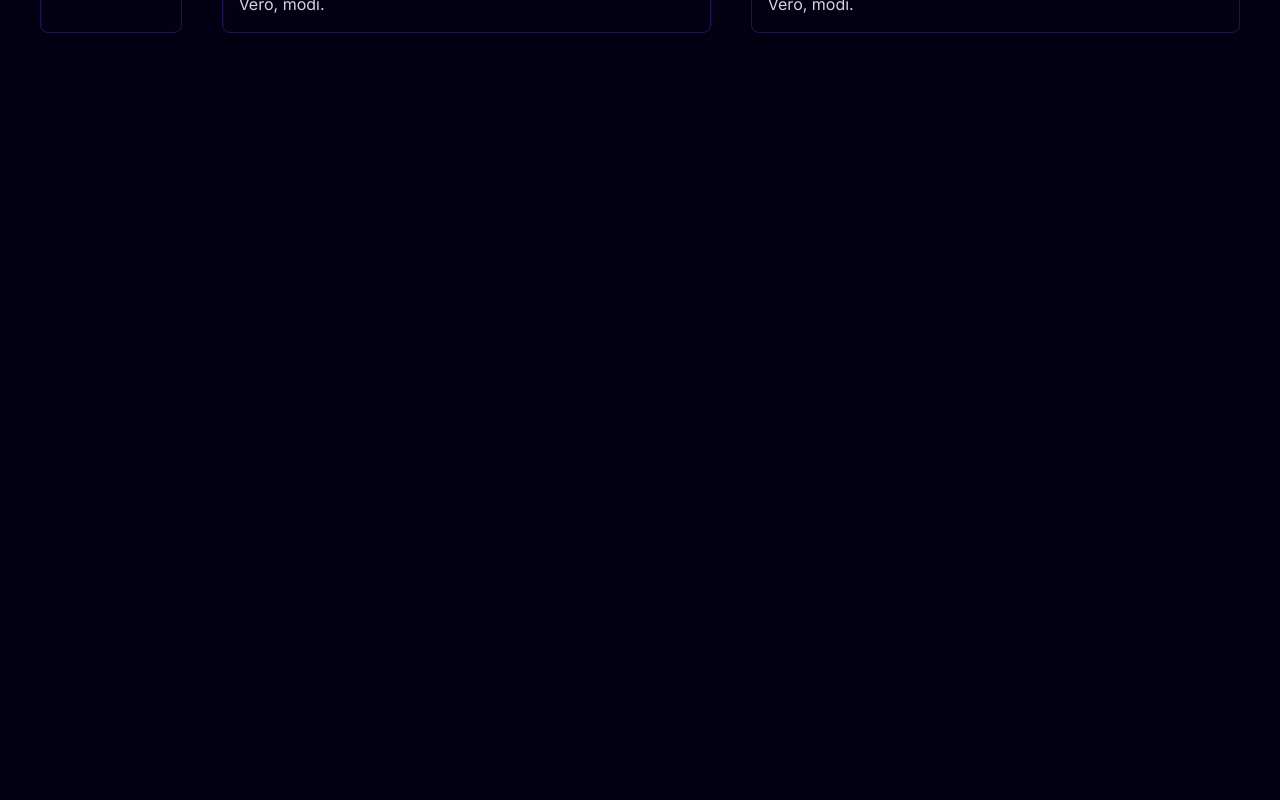
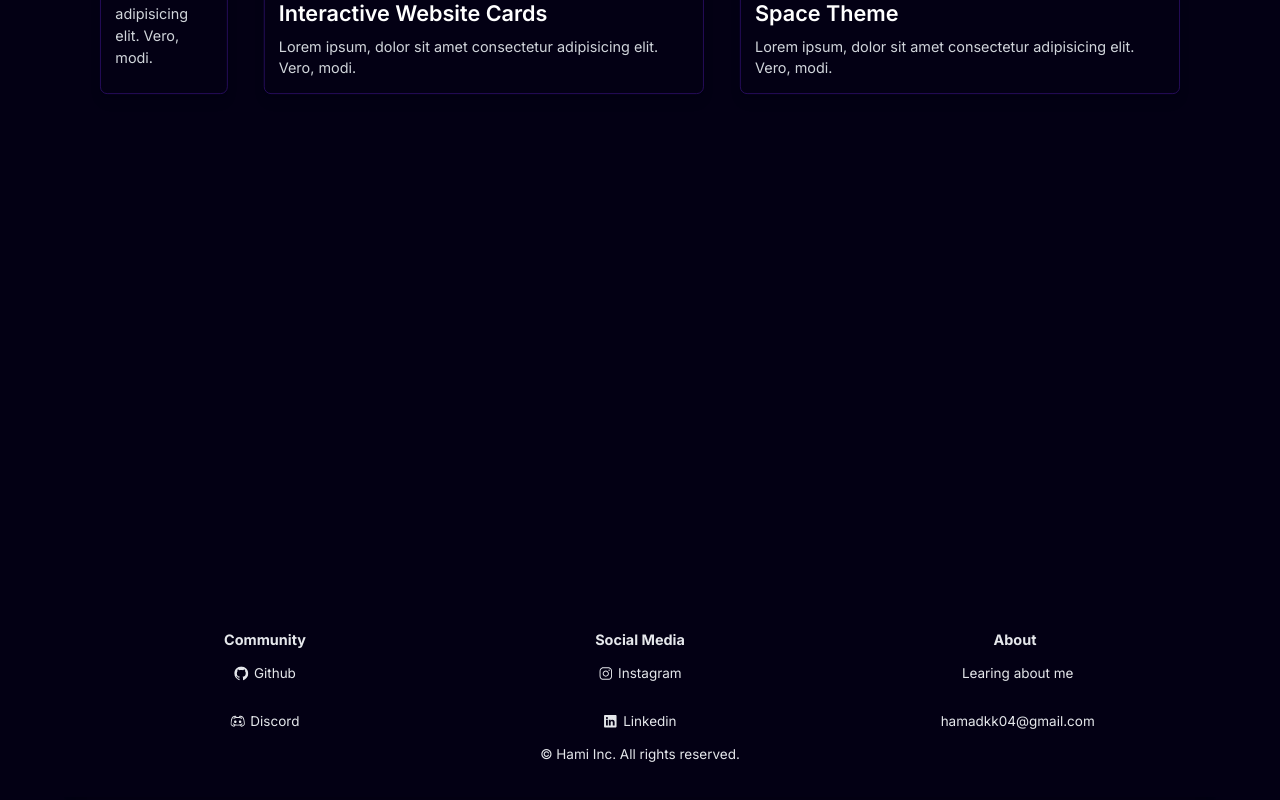
Before and after one commit to Hamadkk05/Space-Portfolio, a Next.js app: page / in a window 1280 px wide. Shown: the part 3376-4176 px from the top of the page. Before the commit the page ends 3489 px from the top, so only its background shows below. Built offline with nearby package versions, Linux system fonts and the light colour scheme.

Commit message:
Adding Footer

```diff
--- a/app/layout.tsx
+++ b/app/layout.tsx
@@ -3,6 +3,7 @@ import { Inter } from "next/font/google";
 import "./globals.css";
 import StarsCanvas from "@/components/main/StarBackground";
 import Navbar from "@/components/main/Navbar";
+import Footer from "@/components/main/Footer";
 
 const inter = Inter({ subsets: ["latin"] });
 
@@ -22,6 +23,7 @@ export default function RootLayout({
         <StarsCanvas/>
         <Navbar/>
         {children}
+        <Footer/>
         </body>
     </html>
   );
--- a/app/page.tsx
+++ b/app/page.tsx
@@ -13,6 +13,7 @@ export default function Home() {
         <Encryption/>
         <Projects/>
 
+
       </div>
     </main>
   );
--- a/components/main/Footer.tsx
+++ b/components/main/Footer.tsx
@@ -9,7 +9,13 @@ import { RxDiscordLogo,
 
 const Footer = () => {
   return (
-    <div className=' w-full h-full bg-transparent text-gray-200 shadow-lg p-[15px] '>
+   <section
+   id="about-me"
+   className="flex flex-col items-center justify-center gap-3 h-full relative overflow-hidden pb-80  py-20"
+   style={{ transform: "scale(0.9)" }}
+   >
+
+<div className=' w-full h-full bg-transparent text-gray-200 shadow-lg p-[15px] '>
         <div className=' w-full flex flex-col items-center justify-center m-auto'>
             <div className=' w-full h-full flex flex-row items-center justify-around flex-wrap'>
                 <div className='min-w-[200px] h-auto flex flex-col items-center justify-start'>
@@ -19,16 +25,56 @@ const Footer = () => {
                     </div>
                     <p className='flex flex-row items-center my-[15px] cursor-pointer'>
                        <RxGithubLogo/>
-                       <span className='text-[15px]'> Github</span>
+                       <span className='text-[15px] ml-[6px]'> Github</span>
+                    </p>
+                    <p className='flex flex-row items-center my-[15px] cursor-pointer'>
+                       <RxDiscordLogo/>
+                       <span className='text-[15px] ml-[6px]'> Discord</span>
+                    </p>
+
+                </div>
+                <div className='min-w-[200px] h-auto flex flex-col items-center justify-start'>
+                    <div className='font-bold text-[16px]'>
+                        Social Media
+
+                    </div>
+                    <p className='flex flex-row items-center my-[15px] cursor-pointer'>
+                       <RxInstagramLogo/>
+                       <span className='text-[15px] ml-[6px]'> Instagram</span>
+                    </p>
+                    <p className='flex flex-row items-center my-[15px] cursor-pointer'>
+                       <RxLinkedinLogo/>
+                       <span className='text-[15px] ml-[6px]'>  Linkedin </span>
+                    </p>
+
+                </div>
+                <div className='min-w-[200px] h-auto flex flex-col items-center justify-start'>
+                    <div className='font-bold text-[16px]'>
+                        About
+
+                    </div>
+                    <p className='flex flex-row items-center my-[15px] cursor-pointer'>
+
+                       <span className='text-[15px] ml-[6px]'> Learing about me</span>
+                    </p>
+                    <p className='flex flex-row items-center my-[15px] cursor-pointer'>
+
+                       <span className='text-[15px] ml-[6px]'> hamadkk04@gmail.com</span>
                     </p>
 
                 </div>
 
             </div>
 
+            <div className=' mb-[20px] text-[15px] text-center'>
+                &copy; Hami Inc. All rights reserved.
+
+            </div>
+
         </div>
 
     </div>
+   </section>
   )
 }
 
--- a/components/main/Projects.tsx
+++ b/components/main/Projects.tsx
@@ -1,35 +1,39 @@
-"use client"
-import React from 'react'
-import ProjectCard from '../sub/ProjectCard'
+"use client";
+import React from "react";
+import ProjectCard from "../sub/ProjectCard";
 
 const Projects = () => {
   return (
-    <div className=' flex flex-col items-center justify-center py-20 '>
-        <h1 className='text-[40px] font-semibold text-transparent bg-clip-text bg-gradient-to-r from-purple-500 to-cyan-500 py-20'>
+    <section
+    id="projects"
+      className="flex flex-col items-center justify-center gap-3 h-full relative overflow-hidden pb-80  py-20"
+      style={{ transform: "scale(0.9)" }}
+    >
+
+      <div className=" flex flex-col items-center justify-center py-20 ">
+        <h1 className="text-[40px] font-semibold text-transparent bg-clip-text bg-gradient-to-r from-purple-500 to-cyan-500 py-20">
           My Projects
-
         </h1>
-        <div className='h-full w-full flex-col flex md:flex-row gap-10 px-10'>
+        <div className="h-full w-full flex-col flex md:flex-row gap-10 px-10">
           <ProjectCard
-            src='/NextWebsite.png'
-            title='Modern Next.js Portfolio'
-            description=' Lorem ipsum, dolor sit amet consectetur adipisicing elit. Vero, modi.'
+            src="/NextWebsite.png"
+            title="Modern Next.js Portfolio"
+            description=" Lorem ipsum, dolor sit amet consectetur adipisicing elit. Vero, modi."
           />
           <ProjectCard
-            src='/CardImage.png'
-            title='Interactive Website Cards'
-            description=' Lorem ipsum, dolor sit amet consectetur adipisicing elit. Vero, modi.'
+            src="/CardImage.png"
+            title="Interactive Website Cards"
+            description=" Lorem ipsum, dolor sit amet consectetur adipisicing elit. Vero, modi."
           />
           <ProjectCard
-            src='/SpaceWebsite.png'
-            title='Space Theme'
-            description=' Lorem ipsum, dolor sit amet consectetur adipisicing elit. Vero, modi.'
+            src="/SpaceWebsite.png"
+            title="Space Theme"
+            description=" Lorem ipsum, dolor sit amet consectetur adipisicing elit. Vero, modi."
           />
+        </div>
+      </div>
+    </section>
+  );
+};
 
-        </div>
-
-    </div>
-  )
-}
-
-export default Projects
+export default Projects;
```
Lines whose indentation alone changed are shown as unchanged.
